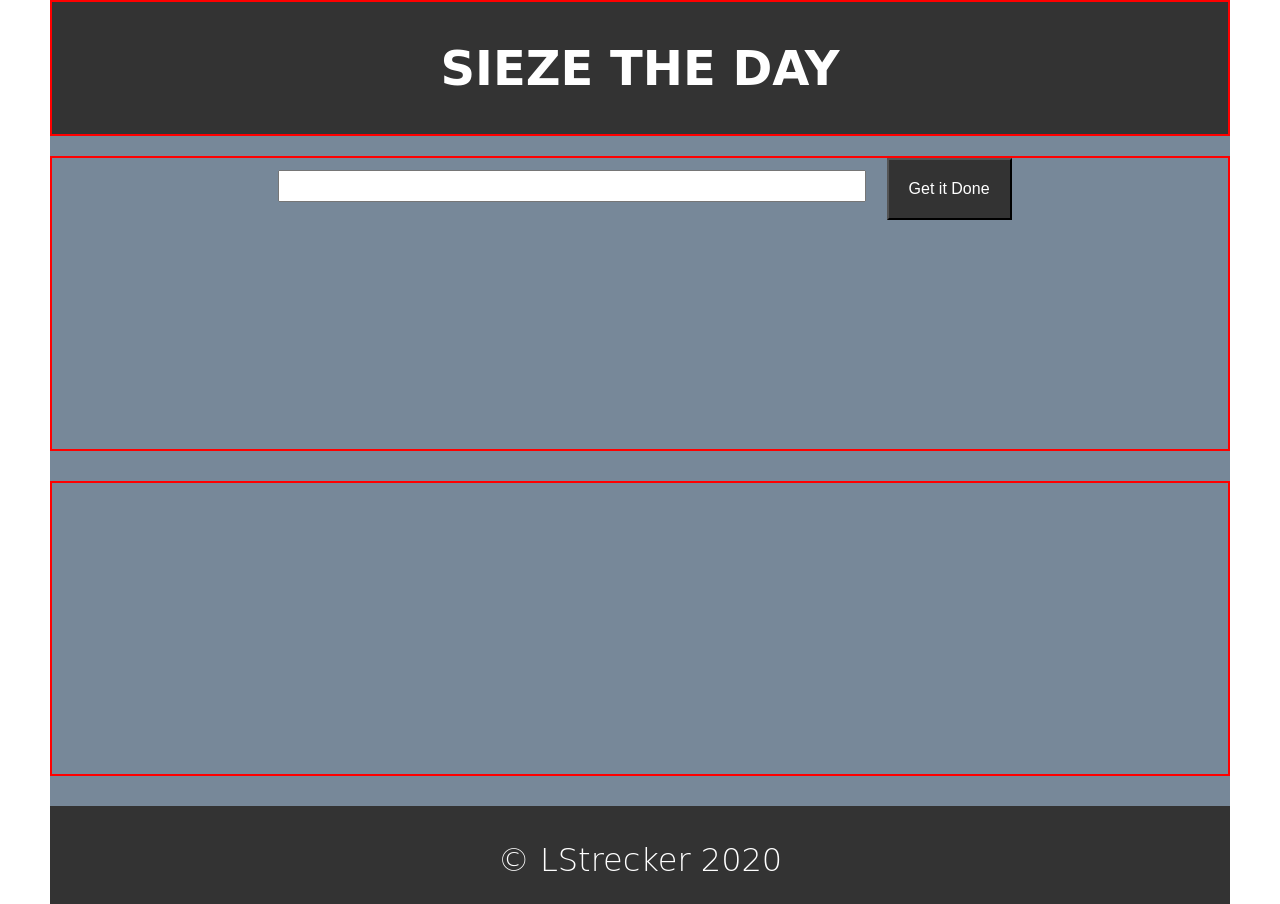
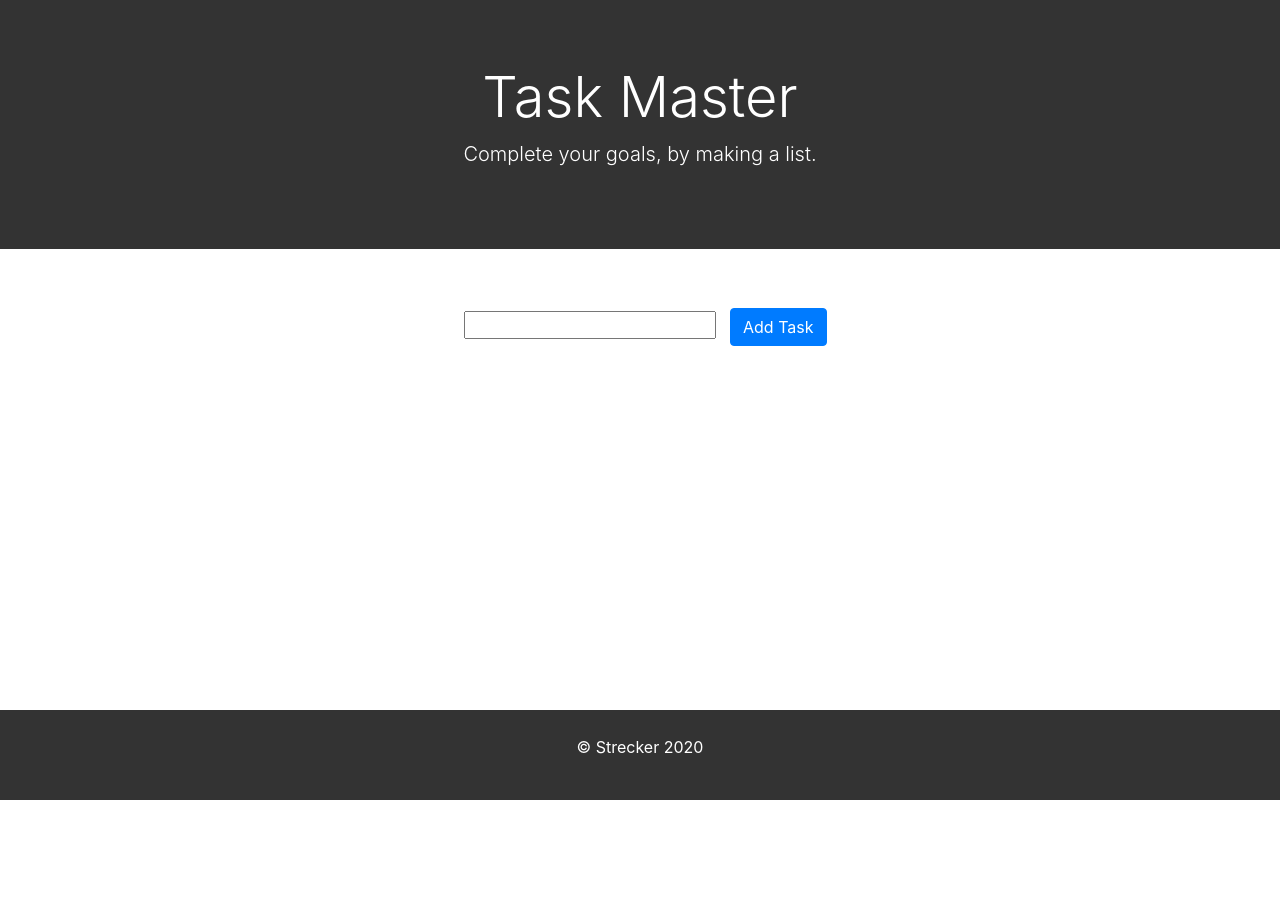
Before and after one commit to LaurieStrecker/Task_List, a plain HTML site: page index.html in a window 1280 px wide. After the commit the page ends 800 px from the top, so only its background shows below. Drawn offline with nearby package versions, Linux system fonts and the light colour scheme; a web font is replaced by a local one.

Commit message:
added bootstrap

```diff
--- a/assets/style.css
+++ b/assets/style.css
@@ -5,76 +5,35 @@
   margin: 0;
 }
 
-/*Variables*/
-:root {
-  --primary: #ddd;
-  --dark: #333;
-  --light: #fff;
-  --shadow: 0 1px 5px rgba(104, 104, 104, 0.8);
-}
-
 /*Main Styles*/
 html {
-  background-color: var(--light);
-  color: var(--dark);
-  font-size: 32px;
-  line-height: 1.5;
-  font-weight: 200;
-  font-family: 'Trade Winds', cursive;
+  font-family: 'Gloria Hallelujah', cursive;
 }
 
 body {
-  margin: 0px 50px;
-  background-color: lightslategrey;
+position: relative;
+padding-bottom: 100px;
+min-height: 100vh;
 }
 
-/*Header*/
-h1 {
-  font-size: 150%;
-  text-transform: uppercase;
-  padding: 30px;
-  letter-spacing: 1.8;
-  background: var(--dark);
-  color: var(--light);
+/*Main Content*/
+
+.jumbotron {
   text-align: center;
+  background-color: #333 !important;
+  color: #fff;
+
+
 }
 
-
-/*Main Content*/
 .wrapper {
-  height: 80vh;
-  display: grid;
-  grid-gap: 10px;
-  grid-template-rows: repeat(2, 3fr);
-  grid-template-areas:
-  "box-2"
-  "box-3";
-}
-
-input {
-  width: 50%;
-  margin: 10% 2%;
-  height: auto;
-  font-size: 24px;
-}
-
-button {
-  padding: 20px;
-  background: var(--dark);
-  color: var(--light);
-  font-size: 50%;
-}
-
-button:hover {
-  background: #4b4541;
-  font-size: 65%;
-  padding: 30px;
-  transition: 0.2s;
+  max-width: 60%;
+  margin-left: auto;
+  margin-right: auto;
 }
 
 section {
-  margin-top: 20px;
-  color: var(--primary);
+  padding: 20px;
   text-align: center;
 }
 
@@ -87,7 +46,7 @@ section {
   overflow: hidden;
   margin: 30px 0px;
   color: black;
-  background-color: lightslategrey;
+
 }
 
 #newtask {
@@ -99,44 +58,21 @@ section {
   font-size: 200%;
   padding: 20px;
   box-sizing: border-box;
+  text-align: left;
 }
 
 #delete {
   cursor: pointer;
+  float: right;
 }
 
 /*Footer*/
 footer {
-  position: relative;
-  background: var(--dark);
+  text-align: center;
+  padding: 25px;
   color: #fff;
-  left: 0;
+  background: #333;
+  position: absolute;
   bottom: 0;
   width: 100%;
-  text-align: center;
-  padding-top: 10px;
-  margin-top: 30px;
-
 }
-
-footer > p {
-  padding: 20px;
-  text-align: center;
-}
-
-/*Will Delete*/
-
-header {
-  border: 2px solid red;
-}
-.add-task {
-  border: 2px solid red;
-}
-
-.task-list {
-  border: 2px solid red;
-}
-
-.footer {
-  border: 2px solid red;
-}
--- a/index.html
+++ b/index.html
@@ -5,27 +5,34 @@
   <meta name="viewport" content="width=device-width, initial-scale=1.0">
   <title>Todo</title>
     <link rel="stylesheet" href="assets/style.css">
-    <link href="https://fonts.googleapis.com/css?family=Trade+Winds&display=swap" rel="stylesheet">
+    <link rel="stylesheet" href="https://stackpath.bootstrapcdn.com/bootstrap/4.4.1/css/bootstrap.min.css"></link>
+    <link href="https://fonts.googleapis.com/css?family=Bangers|Gloria+Hallelujah|Open+Sans:400,700|Permanent+Marker&display=swap" rel="stylesheet">
 </head>
 <body>
-  <header>
-  <h1>Sieze the Day</h1>
-  </header>
 
-    <div class="wrapper main-content">
+  <div class="jumbotron jumbotron-fluid">
+    <div class="container">
+      <h1 class="display-4">Task Master</h1>
+      <p class="lead">Complete your goals, by making a list.</p>
+    </div>
+  </div>
 
-        <section class="add-task box-2">
+  <div class="wrapper main-content">
+
+        <section class="add-task">
           <input type="text" id="newtask">
-            <button id="add">Get it Done</button>
+            <button class="btn btn-primary" id="add">Add Task</button>
         </section>
 
-          <section class="task-list box-3">
+          <section class="task-list">
              <div id="tasks"></div>
           </section>
+
+
+
         </div>
-
         <footer>
-          <p>&copy; LStrecker 2020</p>
+          <p>&copy; Strecker 2020</p>
         </footer>
 
       <!-- jQuery -->
--- a/run.js
+++ b/run.js
@@ -9,15 +9,17 @@ $('input').keypress(function(event) {
 //Delete
 $(document).on('click', '#delete', removeTask);
 
+//Add Task
 function addTask() {
   var task = $('#newtask').val();
 
-  $('#tasks').append('<div class="task-div">' + task + '<span id="delete">💀</span></div>');
+  $('#tasks').append('<div class="task-div">' + task + '<span id="delete">✅</span></div>');
 
   //Clear the box
   $('#newtask').val(" ");
 }
 
+//Remove Task
   function removeTask() {
 
     $(this).closest('div').remove();
```
Also changed, not shown: 1 other file.
